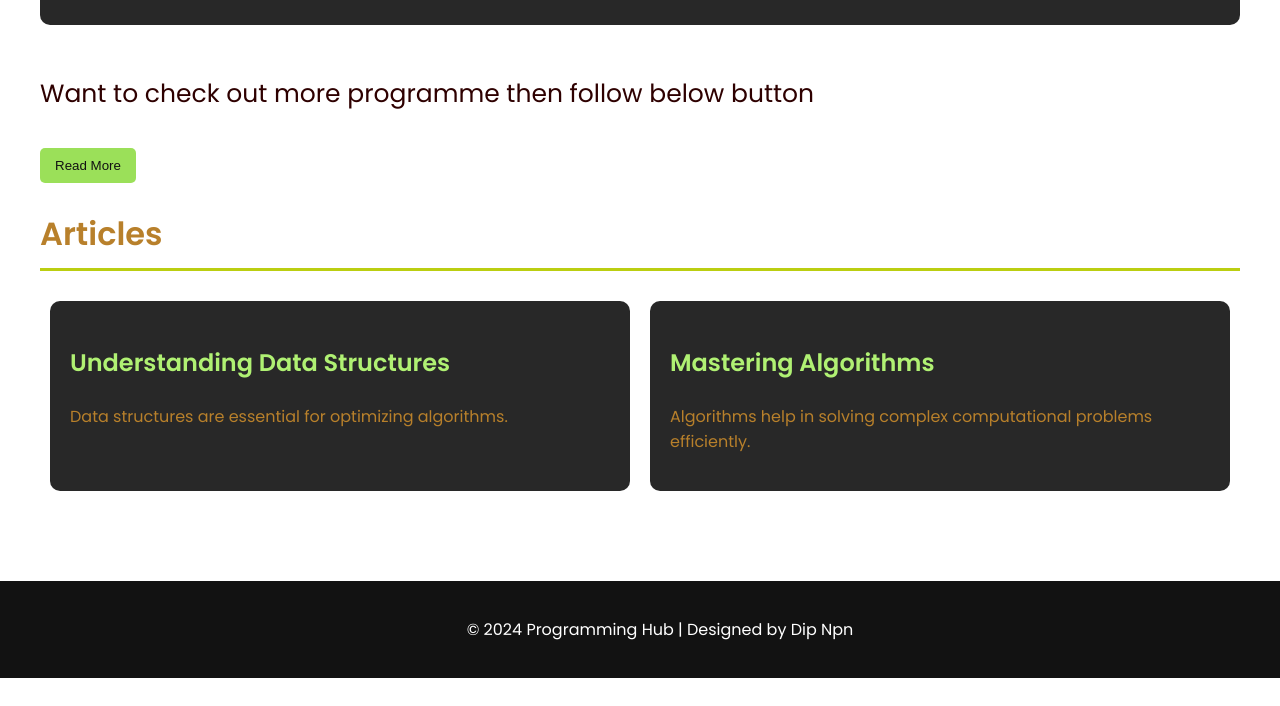
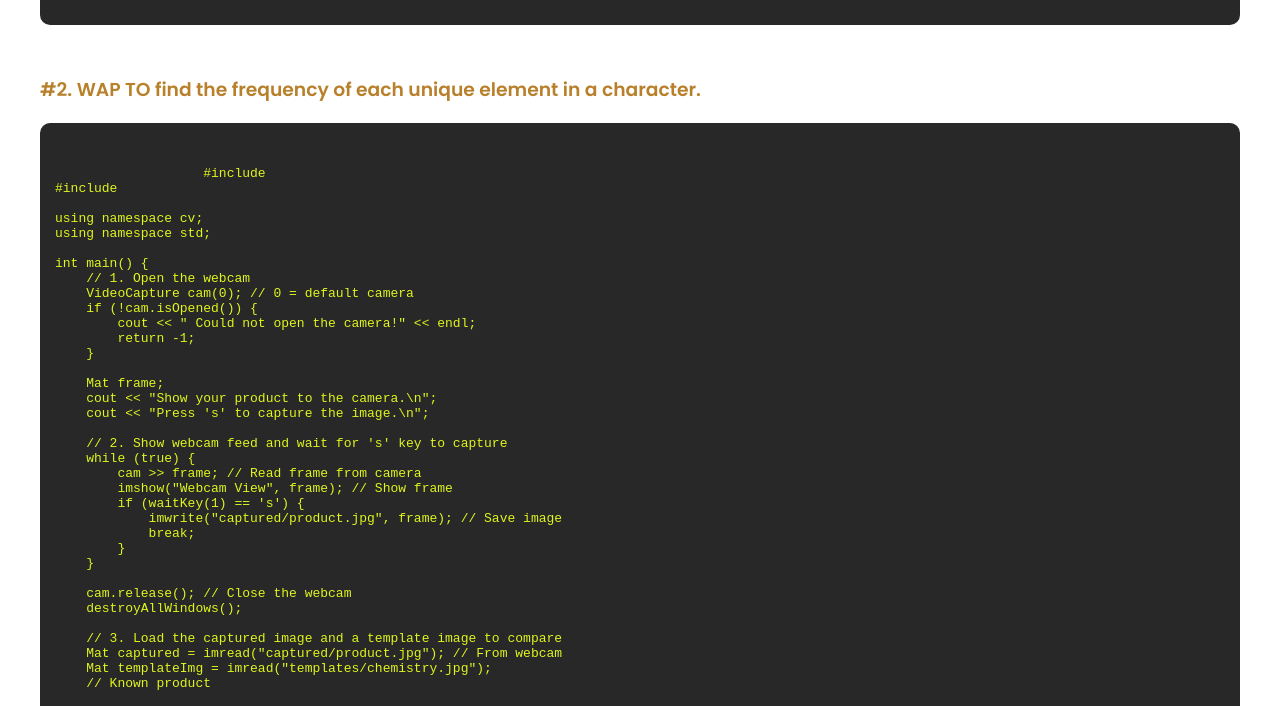
Before and after one commit to DDIP334/ampersand, a plain HTML site: page index.html in a window 1280 px wide. Shown: the part 3064-3770 px from the top of the page. Before the commit the page ends 3742 px from the top, so only its background shows below. Drawn offline with Linux system fonts and the light colour scheme.

Commit message:
Updated index.html
update was to add project code

```diff
--- a/index.html
+++ b/index.html
@@ -178,6 +178,86 @@
                 </code></pre>
             </div>
         </section>
+                                     <section id="code-snippets">
+            <h3>#2.  WAP TO find the frequency of each unique element in a character.</h3>
+            <div class="snippet">
+                <pre><code class="language-C">
+                   #include <opencv2/opencv.hpp>
+#include <iostream>
+
+using namespace cv;
+using namespace std;
+
+int main() {
+    // 1. Open the webcam
+    VideoCapture cam(0); // 0 = default camera
+    if (!cam.isOpened()) {
+        cout << " Could not open the camera!" << endl;
+        return -1;
+    }
+
+    Mat frame;
+    cout << "Show your product to the camera.\n";
+    cout << "Press 's' to capture the image.\n";
+
+    // 2. Show webcam feed and wait for 's' key to capture
+    while (true) {
+        cam >> frame; // Read frame from camera
+        imshow("Webcam View", frame); // Show frame
+        if (waitKey(1) == 's') {
+            imwrite("captured/product.jpg", frame); // Save image
+            break;
+        }
+    }
+
+    cam.release(); // Close the webcam
+    destroyAllWindows();
+
+    // 3. Load the captured image and a template image to compare
+    Mat captured = imread("captured/product.jpg"); // From webcam
+    Mat templateImg = imread("templates/chemistry.jpg");
+    // Known product
+
+    if (captured.empty() || templateImg.empty()) {
+        cout << "Failed to load images!" << endl;
+        return -1;
+    }
+
+    // 4. Convert both images to grayscale for easier comparison
+    cvtColor(captured, captured, COLOR_BGR2GRAY);
+    cvtColor(templateImg, templateImg, COLOR_BGR2GRAY);
+
+    // 5. Resize both to same size
+    resize(captured, captured, Size(300, 300));
+    resize(templateImg, templateImg, Size(300, 300));
+
+    // 6. Compare images using template matching
+    Mat result;
+    matchTemplate(captured, templateImg, result, TM_SQDIFF); // TM_SQDIFF = lower is better
+
+    double minVal;
+    minMaxLoc(result, &minVal); // Find lowest matching value
+
+    cout << "Matching Score: " << minVal << endl;
+
+    // 7. Show result based on score
+    if (minVal < 1e9) {
+        cout << "\n=====  BILL =====" << endl;
+        cout << "Product: Chemistry Book" << endl;
+        cout << "Price: Rs. 500" << endl;
+        cout << "===================" << endl;
+    }
+    else {
+        cout << "Product not recognized." << endl;
+    }
+
+    return 0;
+}
+
+                </code></pre>
+
+            </div>
+        </section>
         <p style="color:rgb(46, 0, 0); font-size:25px" >Want to check out more programme then follow below button </p>
         <button class="readmore" Onclick="readmore()">Read More</button>
         <section id="articles">
```
